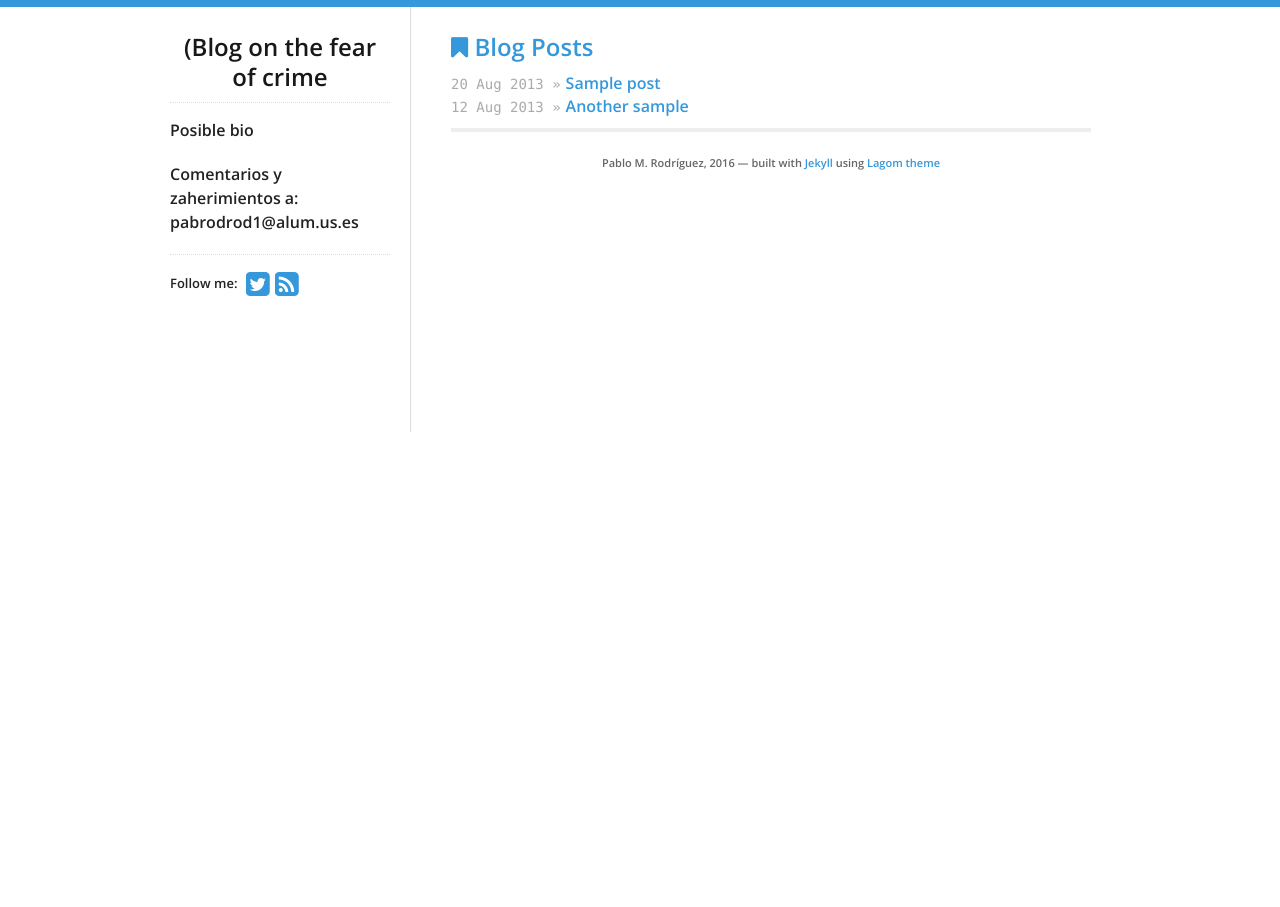
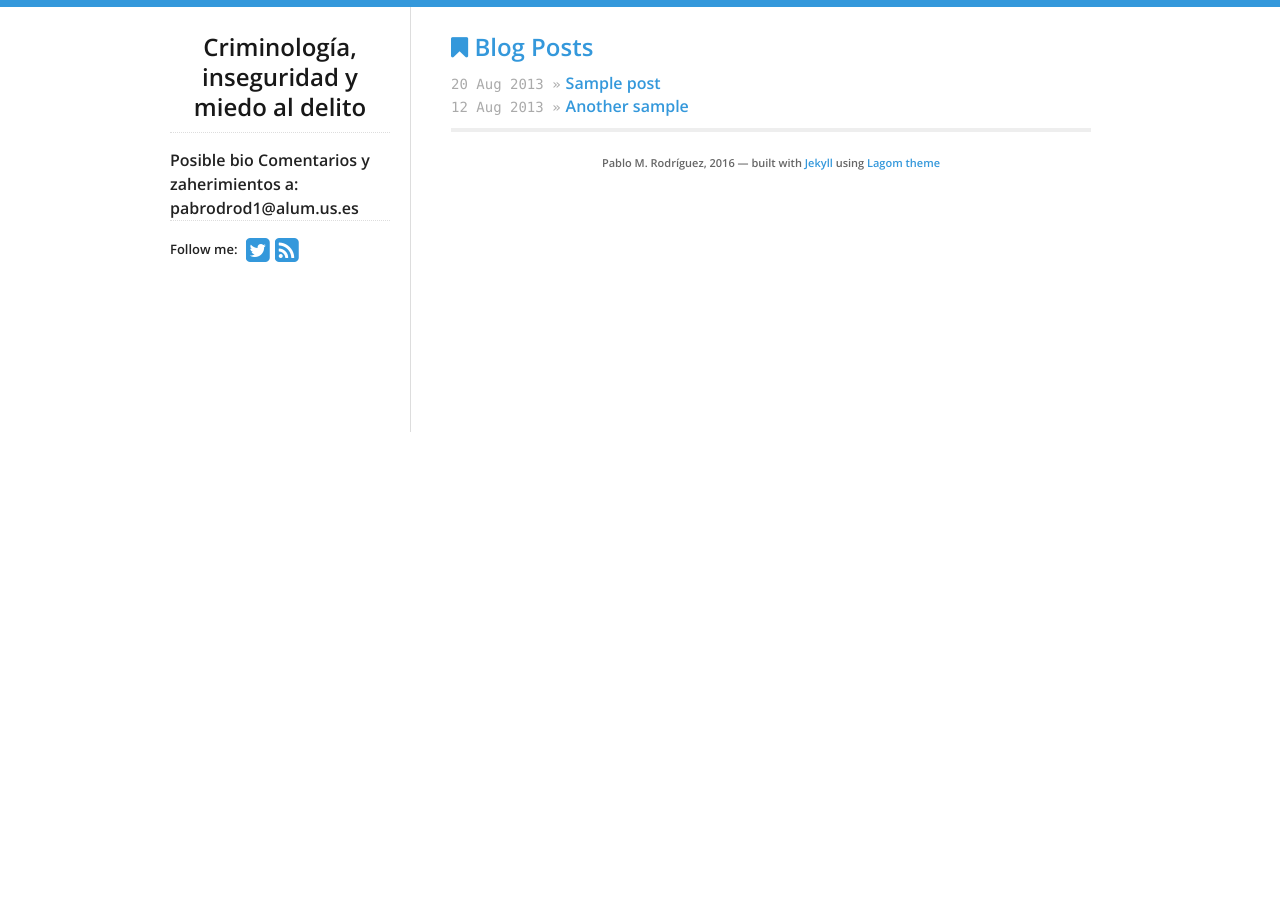
Before and after one commit to fearofcrime/fearofcrime.github.io, a Jekyll site: the page built from index.html, in a window 1280 px wide. Built offline with Jekyll 4.4.1, drawn with Linux system fonts in a browser that asks for light colours; nearby versions of some CDN libraries.

Commit message:
Update sidebar.html

```diff
--- a/_includes/sidebar.html
+++ b/_includes/sidebar.html
@@ -1,10 +1,10 @@
 <nav>
-  <h2>(Blog on the fear of crime </h2>
+  <h2> Criminología, inseguridad y miedo al delito </h2>
   <div id="bio">
-    <p>Posible bio</p>
-    <p>
+    Posible bio
+
       Comentarios y zaherimientos a: pabrodrod1@alum.us.es
-    </p>
+
   </div>
   <div id="social">
     {% include social.html %}
```
